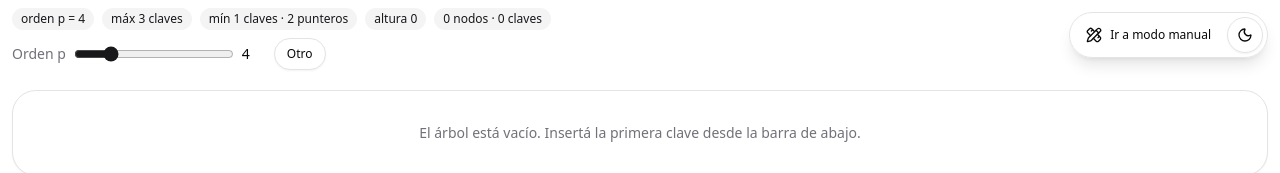
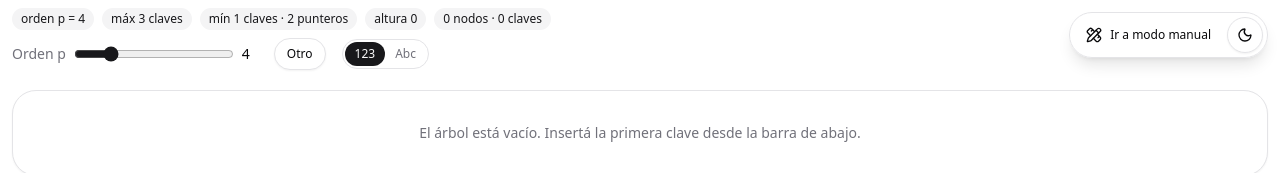
Before and after one commit to EmaSchiavoni/arboles-b, a React (Vite) app: page / in a window 1280 px wide. Shown: the top 173 px of the page. Built offline with nearby package versions, Linux system fonts and the light colour scheme.

Commit message:
feat: selector de tipo de clave en ambos playgrounds

```diff
--- a/src/components/OrderPicker.tsx
+++ b/src/components/OrderPicker.tsx
@@ -28,7 +28,7 @@ export function OrderPicker({ id, p, onChange }: OrderPickerProps) {
   }
 
   return (
-    <div className="flex shrink-0 items-center gap-2 px-3 py-2">
+    <div className="flex items-center gap-2">
       <label htmlFor={id} className="shrink-0 text-sm text-muted-foreground">
         Orden p
       </label>
--- /dev/null
+++ b/src/components/TypeSelector.tsx
@@ -0,0 +1,41 @@
+import { cn } from '../lib/utils';
+
+export type KeyType = 'number' | 'string';
+
+interface TypeSelectorProps {
+  value: KeyType;
+  onChange: (v: KeyType) => void;
+  // Bloqueado cuando el árbol ya tiene claves: el tipo se elige por adelantado.
+  locked: boolean;
+}
+
+// Segmentado 123 | Abc para elegir el tipo de clave antes de la primera clave.
+export function TypeSelector({ value, onChange, locked }: TypeSelectorProps) {
+  return (
+    <div
+      role="group"
+      aria-label="Tipo de clave"
+      title={locked ? 'Vacía el árbol para cambiar el tipo de clave' : 'Tipo de clave del árbol'}
+      className="flex shrink-0 items-center rounded-full border bg-card p-0.5"
+    >
+      {(['number', 'string'] as const).map((v) => (
+        <button
+          key={v}
+          type="button"
+          disabled={locked}
+          onClick={() => onChange(v)}
+          aria-pressed={value === v}
+          title={v === 'number' ? 'Claves numéricas' : 'Claves de texto'}
+          className={cn(
+            'rounded-full px-2.5 py-1 text-xs font-medium transition-colors disabled:cursor-not-allowed disabled:opacity-40',
+            value === v
+              ? 'bg-zinc-900 text-zinc-50 dark:bg-zinc-50 dark:text-zinc-900'
+              : 'text-muted-foreground hover:text-foreground',
+          )}
+        >
+          {v === 'number' ? '123' : 'Abc'}
+        </button>
+      ))}
+    </div>
+  );
+}
--- a/src/routes/PlayAuto.tsx
+++ b/src/routes/PlayAuto.tsx
@@ -8,8 +8,9 @@ import { Dialog, DialogContent, DialogHeader, DialogTitle } from '../components/
 import { ScrollArea } from '../components/ui/scroll-area';
 import { BottomToolbar } from '../components/BottomToolbar';
 import { OrderPicker, ORDER_MAX, ORDER_MIN } from '../components/OrderPicker';
+import { TypeSelector } from '../components/TypeSelector';
 import { TreeCanvas } from '../components/TreeCanvas';
-import { contains, countKeys, countNodes, createTree, deleteKeyLogged, formatStep, height, insertKey, insertKeyLogged, searchPath, type BTree } from '../lib/btree';
+import { cmpKey, contains, countKeys, countNodes, createTree, deleteKeyLogged, formatStep, height, insertKey, insertKeyLogged, searchPath, toTreeKey, type BTree, type Key } from '../lib/btree';
 import { layoutTree } from '../lib/layout';
 import { KEYS, load, loadView, save } from '../lib/storage';
 import { parseKeyList } from '../lib/keys';
@@ -40,14 +41,16 @@ function autoSlotX(x: number, slot: number): number {
 export function PlayAuto() {
   const [p, setP] = React.useState<number>(() => load<number>(KEYS.autoP, 4));
   const [tree, setTree] = React.useState<BTree>(() => {
-    const saved = load<{ p: number; root: BTree['root'] } | null>(KEYS.autoTree, null);
-    if (saved && saved.p >= ORDER_MIN && saved.p <= ORDER_MAX) return { p: saved.p, root: saved.root };
+    const saved = load<{ p: number; root: BTree['root']; keyType?: BTree['keyType'] } | null>(KEYS.autoTree, null);
+    if (saved && saved.p >= ORDER_MIN && saved.p <= ORDER_MAX) {
+      return { p: saved.p, root: saved.root, keyType: saved.keyType === 'string' ? 'string' : 'number' };
+    }
     return createTree(load<number>(KEYS.autoP, 4));
   });
   const [history, setHistory] = React.useState<HistItem[]>(() => load<HistItem[]>(KEYS.autoHistory, []));
   const [keyInput, setKeyInput] = React.useState('');
   const [highlight, setHighlight] = React.useState<Set<string>>(new Set());
-  const [lastKey, setLastKey] = React.useState<number | null>(null);
+  const [lastKey, setLastKey] = React.useState<Key | null>(null);
   const [message, setMessage] = React.useState<string | null>(null);
   const [showHistory, setShowHistory] = React.useState(false);
   const [confirmClear, setConfirmClear] = React.useState(false);
@@ -94,11 +97,13 @@ export function PlayAuto() {
     setHistory((h) => [{ id: Date.now() + Math.random(), text, steps }, ...h].slice(0, 60));
   }
 
-  function parseKeys(): number[] | null {
-    const r = parseKeyList(keyInput);
+  function parseKeys(): Key[] | null {
+    const r = parseKeyList(keyInput, tree.keyType);
     if (!r.ok) {
       if (r.reason === 'empty') {
         toast({ description: 'Debe ingresar un valor en el campo clave antes de realizar esta operación.' });
+      } else if (tree.keyType === 'string') {
+        setMessage('Ingresá texto separado por un único separador (,, ., - o espacio).');
       } else {
         setMessage('Ingresá un número entero o una lista con un único separador (,, ., - o espacio).');
       }
@@ -111,6 +116,14 @@ export function PlayAuto() {
     return `${n} ${n === 1 ? one : many}`;
   }
 
+  // El tipo de clave se elige por adelantado y solo con el árbol vacío.
+  function changeKeyType(next: BTree['keyType']) {
+    if (next === tree.keyType || countKeys(tree.root) > 0) return;
+    setTree({ p, root: null, keyType: next });
+    setHighlight(new Set());
+    setLastKey(null);
+  }
+
   function doInsert() {
     const ks = parseKeys();
     if (!ks) return;
@@ -118,19 +131,20 @@ export function PlayAuto() {
     let inserted = 0;
     let dups = 0;
     let touched: string[] = [];
-    let lastK: number | null = null;
+    let lastK: Key | null = null;
     for (const k of ks) {
-      if (contains(cur.root, k)) {
+      const kk = toTreeKey(cur, k);
+      if (contains(cur.root, kk)) {
         dups += 1;
-        pushHistory(`insertar ${k} → duplicada`);
+        pushHistory(`insertar ${kk} → duplicada`);
         continue;
       }
-      const r = insertKeyLogged(cur, k);
+      const r = insertKeyLogged(cur, kk);
       cur = r.tree;
       touched = r.touched;
-      lastK = k;
+      lastK = kk;
       inserted += 1;
-      pushHistory(`insertar ${k} → ok`, r.steps.map(formatStep));
+      pushHistory(`insertar ${kk} → ok`, r.steps.map(formatStep));
     }
     setTree(cur);
     setHighlight(new Set(touched));
@@ -152,15 +166,16 @@ export function PlayAuto() {
     let deleted = 0;
     let missing = 0;
     for (const k of ks) {
-      if (!contains(cur.root, k)) {
+      const kk = toTreeKey(cur, k);
+      if (!contains(cur.root, kk)) {
         missing += 1;
-        pushHistory(`eliminar ${k} → no existe`);
+        pushHistory(`eliminar ${kk} → no existe`);
         continue;
       }
-      const r = deleteKeyLogged(cur, k);
+      const r = deleteKeyLogged(cur, kk);
       cur = r.tree;
       deleted += 1;
-      pushHistory(`eliminar ${k} → ok`, r.steps.map(formatStep));
+      pushHistory(`eliminar ${kk} → ok`, r.steps.map(formatStep));
     }
     setTree(cur);
     setHighlight(new Set());
@@ -180,16 +195,17 @@ export function PlayAuto() {
     if (!ks) return;
     setLastKey(null);
     const path = new Set<string>();
-    const found: number[] = [];
-    const lost: number[] = [];
+    const found: Key[] = [];
+    const lost: Key[] = [];
     for (const k of ks) {
-      searchPath(tree.root, k).forEach((id) => path.add(id));
-      if (contains(tree.root, k)) {
-        found.push(k);
-        pushHistory(`buscar ${k} → encontrada`);
+      const kk = toTreeKey(tree, k);
+      searchPath(tree.root, kk).forEach((id) => path.add(id));
+      if (contains(tree.root, kk)) {
+        found.push(kk);
+        pushHistory(`buscar ${kk} → encontrada`);
       } else {
-        lost.push(k);
-        pushHistory(`buscar ${k} → no encontrada`);
+        lost.push(kk);
+        pushHistory(`buscar ${kk} → no encontrada`);
       }
     }
     setHighlight(path);
@@ -205,20 +221,22 @@ export function PlayAuto() {
 
   function doRandom() {
     const k = Math.floor(Math.random() * 100);
-    if (contains(tree.root, k)) {
+    const kk = toTreeKey(tree, k);
+    if (contains(tree.root, kk)) {
       doRandom();
       return;
     }
-    const { tree: next, touched, steps } = insertKeyLogged({ ...tree, p }, k);
+    const { tree: next, touched, steps } = insertKeyLogged({ ...tree, p }, kk);
     setTree(next);
     setHighlight(new Set(touched));
-    setLastKey(k);
-    pushHistory(`insertar ${k} → ok (aleatorio)`, steps.map(formatStep));
-    setMessage(`Clave ${k} insertada (aleatorio).`);
+    setLastKey(kk);
+    pushHistory(`insertar ${kk} → ok (aleatorio)`, steps.map(formatStep));
+    setMessage(`Clave ${kk} insertada (aleatorio).`);
   }
 
   function doClear() {
-    setTree({ p, root: null });
+    // Vaciar conserva el tipo elegido (es un ajuste como el orden).
+    setTree({ p, root: null, keyType: tree.keyType });
     setHighlight(new Set());
     setLastKey(null);
     setMessage('Árbol vaciado.');
@@ -229,14 +247,14 @@ export function PlayAuto() {
     const clamped = Math.min(ORDER_MAX, Math.max(ORDER_MIN, next));
     if (clamped === p) return;
     // Cambiar p reconstruye insertando las claves existentes en orden.
-    const keys: number[] = [];
+    const keys: Key[] = [];
     (function walk(n = tree.root) {
       if (!n) return;
       n.keys.forEach((k) => keys.push(k));
       n.children.forEach((c) => walk(c));
     })();
-    keys.sort((a, b) => a - b);
-    let rebuilt: BTree = { p: clamped, root: null };
+    keys.sort(cmpKey);
+    let rebuilt: BTree = { p: clamped, root: null, keyType: tree.keyType };
     for (const k of keys) rebuilt = insertKey(rebuilt, k);
     setP(clamped);
     setTree(rebuilt);
@@ -259,7 +277,10 @@ export function PlayAuto() {
         <Badge variant="secondary">{stats.n} nodos · {stats.k} claves</Badge>
       </div>
 
-      <OrderPicker id="orden-auto" p={p} onChange={changeP} />
+      <div className="flex shrink-0 flex-wrap items-center gap-x-4 gap-y-2 px-3 py-2">
+        <OrderPicker id="orden-auto" p={p} onChange={changeP} />
+        <TypeSelector value={tree.keyType} onChange={changeKeyType} locked={countKeys(tree.root) > 0} />
+      </div>
 
       {tree.root === null ? (
         <div className="min-h-0 flex-1 p-3">
--- a/src/routes/PlayManual.tsx
+++ b/src/routes/PlayManual.tsx
@@ -7,8 +7,10 @@ import { Card, CardContent } from '../components/ui/card';
 import { Sheet, SheetContent, SheetHeader, SheetTitle } from '../components/ui/sheet';
 import { BottomToolbar } from '../components/BottomToolbar';
 import { OrderPicker, ORDER_MAX, ORDER_MIN } from '../components/OrderPicker';
+import { TypeSelector } from '../components/TypeSelector';
 import { TreeCanvas } from '../components/TreeCanvas';
 import { validateManualTree, type ManualNode, type ValidationResult } from '../lib/validate';
+import type { Key } from '../lib/btree';
 import { KEYS, load, loadView, save } from '../lib/storage';
 import { cn } from '../lib/utils';
 
@@ -38,6 +40,7 @@ interface Draft {
   nodes: ManualNode[];
   rootId: string | null;
   p: number;
+  keyType: 'number' | 'string';
 }
 
 function seed(): Draft {
@@ -46,10 +49,10 @@ function seed(): Draft {
   const b: ManualNode = { id: uid(), keys: [5], slots: [null, null], x: 200, y: 850 };
   const c: ManualNode = { id: uid(), keys: [15], slots: [null, null], x: 1100, y: 850 };
   a.slots = [b.id, c.id, null];
-  return { nodes: [a, b, c], rootId: a.id, p: 4 };
+  return { nodes: [a, b, c], rootId: a.id, p: 4, keyType: 'number' };
 }
 
-function fixSlots(keys: number[], slots: (string | null)[]): (string | null)[] {
+function fixSlots(keys: Key[], slots: (string | null)[]): (string | null)[] {
   const need = keys.length + 1;
   const next = slots.slice(0, need);
   while (next.length < need) next.push(null);
@@ -59,7 +62,13 @@ function fixSlots(keys: number[], slots: (string | null)[]): (string | null)[] {
 export function PlayManual() {
   const [draft, setDraft] = React.useState<Draft>(() => {
     const saved = load<Draft | null>(KEYS.manual, null);
-    if (saved && Array.isArray(saved.nodes)) return { ...saved, p: Math.min(ORDER_MAX, Math.max(ORDER_MIN, saved.p || 4)) };
+    if (saved && Array.isArray(saved.nodes)) {
+      return {
+        ...saved,
+        p: Math.min(ORDER_MAX, Math.max(ORDER_MIN, saved.p || 4)),
+        keyType: saved.keyType === 'string' ? 'string' : 'number',
+      };
+    }
     return seed();
   });
   const [linking, setLinking] = React.useState<{ nodeId: string; slot: number } | null>(null);
@@ -70,7 +79,16 @@ export function PlayManual() {
   // centro del viewport para no perderse fuera de vista.
   const viewRef = React.useRef({ x: 16, y: 16, k: 1, w: 0, h: 0 });
 
-  const { nodes, rootId, p } = draft;
+  const { nodes, rootId, p, keyType } = draft;
+  const isStr = keyType === 'string';
+  // El tipo se elige por adelantado y solo sin claves en ningún nodo.
+  const typeLocked = nodes.some((n) => n.keys.length > 0);
+
+  function changeKeyType(next: 'number' | 'string') {
+    if (next === keyType || nodes.some((n) => n.keys.length > 0)) return;
+    setDraft((d) => ({ ...d, keyType: next }));
+    setResult(null);
+  }
 
   // Vista del canvas (paneo/zoom): se restaura al abrir y se guarda con
   // debounce en cada cambio (más un volcado al desmontar por cambio de modo).
@@ -226,10 +244,21 @@ export function PlayManual() {
     update((d) => ({ ...d, rootId: id }));
   }
 
+  function parseCell(raw: string): Key | null {
+    // En modo texto todo es cadena; en numérico solo enteros.
+    if (isStr) {
+      const v = raw.trim();
+      return v === '' ? null : v;
+    }
+    const v = Number(raw.trim());
+    if (raw.trim() === '' || !Number.isInteger(v)) return null;
+    return v;
+  }
+
   function addKey(id: string, raw: string) {
     // El modo manual es libre: se aceptan duplicados (los reporta Validar).
-    const v = Number(raw.trim());
-    if (raw.trim() === '' || !Number.isInteger(v)) return;
+    const v = parseCell(raw);
+    if (v === null) return;
     const n = nodes.find((x) => x.id === id);
     if (!n || n.keys.length >= p - 1) return;
     update((d) => {
@@ -272,8 +301,8 @@ export function PlayManual() {
   });
 
   function editKey(id: string, index: number, raw: string) {
-    const v = Number(raw);
-    if (raw.trim() === '' || !Number.isInteger(v)) return;
+    const v = parseCell(raw);
+    if (v === null) return;
     update((d) => {
       const n = d.nodes.find((x) => x.id === id);
       if (!n) return d;
@@ -290,8 +319,8 @@ export function PlayManual() {
       removeKey(id, slot);
       return;
     }
-    const v = Number(raw);
-    if (!Number.isInteger(v)) return;
+    const v = parseCell(raw);
+    if (v === null) return;
     if (nodes.find((x) => x.id === id)?.keys[slot] === v) return;
     editKey(id, slot, raw);
   }
@@ -324,7 +353,7 @@ export function PlayManual() {
   }
 
   function doValidate() {
-    setResult(validateManualTree(nodes, p, rootId));
+    setResult(validateManualTree(nodes, p, rootId, keyType));
     setSheetOpen(true);
   }
 
@@ -370,10 +399,12 @@ export function PlayManual() {
         <Badge>orden p = {p}</Badge>
         <Badge variant="secondary">máx {p - 1} claves</Badge>
         <Badge variant="secondary">mín {Math.ceil(p / 2) - 1} claves · {Math.ceil(p / 2)} punteros</Badge>
+        <Badge variant="secondary">{keyType === 'string' ? 'texto' : 'numérico'}</Badge>
         {rootId ? <Badge variant="outline">raíz elegida</Badge> : <Badge variant="error">sin raíz</Badge>}
         {result && (result.valid ? <Badge variant="ok">válido</Badge> : <Badge variant="error">{result.issues.length} errores</Badge>)}
       </div>
 
+      <div className="flex shrink-0 flex-wrap items-center gap-x-4 gap-y-2 px-3 py-2">
         <OrderPicker
           id="orden-manual"
           p={p}
@@ -383,6 +414,8 @@ export function PlayManual() {
             setResult(null);
           }}
         />
+        <TypeSelector value={keyType} onChange={changeKeyType} locked={typeLocked} />
+      </div>
 
       {nodes.length === 0 ? (
         <div className="min-h-0 flex-1 p-3">
@@ -495,7 +528,7 @@ export function PlayManual() {
                                 defaultValue={n.keys[slot]}
                                 key={`${n.id}-${slot}-${n.keys[slot]}`}
                                 data-key-cell={`${n.id}:${slot}`}
-                                inputMode="numeric"
+                                inputMode={isStr ? 'text' : 'numeric'}
                                 aria-label={`Clave ${slot + 1}`}
                                 className={cn('h-8 min-w-0 flex-1 select-text rounded-none border-0 bg-transparent px-0 text-center text-sm font-medium shadow-none focus-visible:ring-0', bad && 'text-red-600 dark:text-red-400')}
                                 onBlur={(e) => commitKeyCell(n.id, slot, e.target.value)}
@@ -515,7 +548,7 @@ export function PlayManual() {
                               <Input
                                 key={`${n.id}-empty-${slot}`}
                                 data-empty-cell={n.id}
-                                inputMode="numeric"
+                                inputMode={isStr ? 'text' : 'numeric'}
                                 aria-label={`Clave vacía ${slot + 1}`}
                                 className="h-8 min-w-0 flex-1 select-text rounded-none border-0 bg-transparent px-0 text-center text-sm font-medium text-muted-foreground shadow-none focus-visible:ring-0"
                                 onBlur={(e) => { addKey(n.id, e.target.value); e.target.value = ''; }}
```
Also changed, not shown: 1 other file (tests, documents, lock files or other folders). Lines whose indentation alone changed are shown as unchanged.
